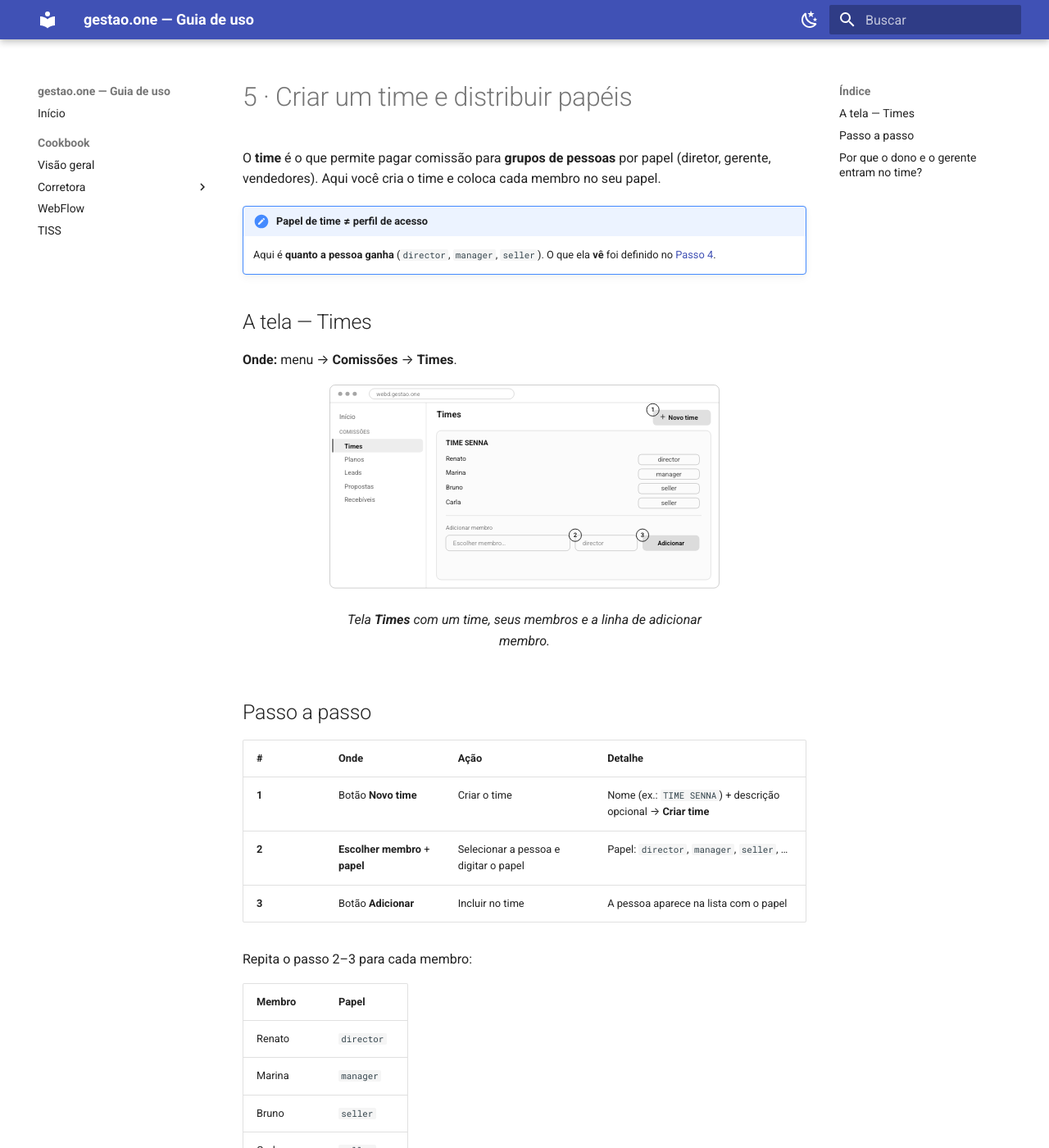
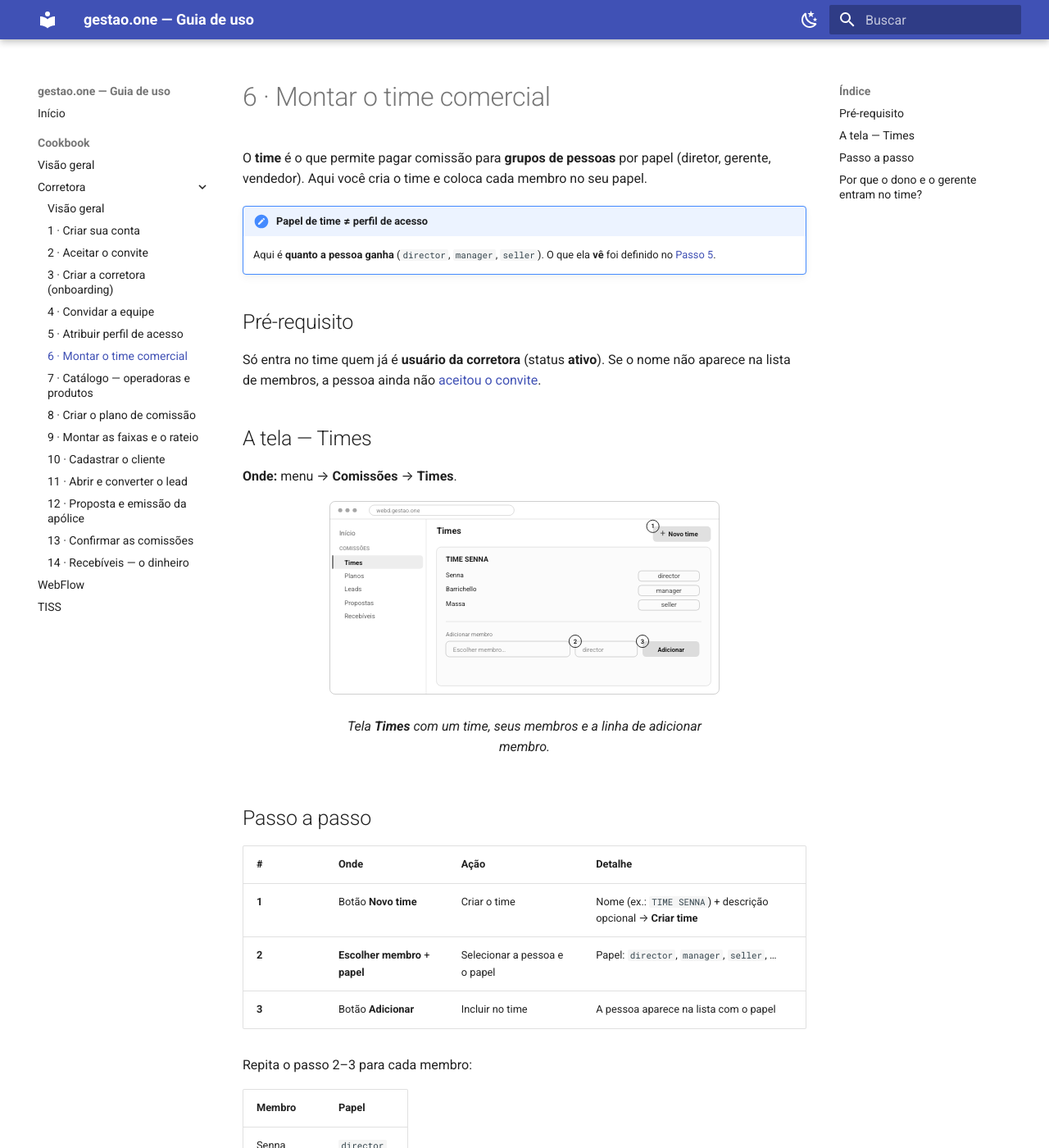
Before and after one commit to renatofagalde/wiki-gestao-one, an MkDocs documentation site: the page built from docs/cookbook/corretora/06-time.md, in a window 1280 px wide and 1400 px high. Shown: the whole window at 82% size. Built offline with MkDocs 1.6.1 and Material for MkDocs 9.7.7, drawn with Linux system fonts in a browser that asks for light colours; some of the changed text lies outside the part shown.

Commit message:
Renumber sales-team page to step 6

```diff
--- a/docs/cookbook/corretora/05-time.md
+++ b/docs/cookbook/corretora/06-time.md
@@ -1,28 +1,33 @@
-# 5 · Criar um time e distribuir papéis
+# 6 · Montar o time comercial
 
 O **time** é o que permite pagar comissão para **grupos de pessoas** por papel
-(diretor, gerente, vendedores). Aqui você cria o time e coloca cada membro no seu
+(diretor, gerente, vendedor). Aqui você cria o time e coloca cada membro no seu
 papel.
 
 !!! note "Papel de time ≠ perfil de acesso"
     Aqui é **quanto a pessoa ganha** (`director`, `manager`, `seller`). O que ela
-    **vê** foi definido no [Passo 4](04-perfil-acesso.md).
+    **vê** foi definido no [Passo 5](05-perfil-acesso.md).
+
+## Pré-requisito
+
+Só entra no time quem já é **usuário da corretora** (status **ativo**). Se o nome
+não aparece na lista de membros, a pessoa ainda não [aceitou o convite](02-aceitar-convite.md).
 
 ## A tela — Times
 
 **Onde:** menu → **Comissões** → **Times**.
 
 <figure>
-<svg xmlns="http://www.w3.org/2000/svg" viewBox="0 0 760 400" role="img"
+<svg xmlns="http://www.w3.org/2000/svg" viewBox="0 0 760 380" role="img"
      aria-label="Tela Times com um time e seus membros, e a linha de adicionar membro"
      style="width:100%;height:auto;color:var(--md-default-fg-color);font-family:var(--md-text-font-family,system-ui,sans-serif)">
-  <rect x="4" y="4" width="752" height="392" rx="10" fill="none" stroke="currentColor" stroke-opacity="0.35"/>
+  <rect x="4" y="4" width="752" height="372" rx="10" fill="none" stroke="currentColor" stroke-opacity="0.35"/>
   <line x1="4" y1="38" x2="756" y2="38" stroke="currentColor" stroke-opacity="0.2"/>
   <circle cx="24" cy="21" r="4" fill="currentColor" fill-opacity="0.4"/><circle cx="38" cy="21" r="4" fill="currentColor" fill-opacity="0.4"/><circle cx="52" cy="21" r="4" fill="currentColor" fill-opacity="0.4"/>
   <rect x="80" y="11" width="280" height="20" rx="10" fill="none" stroke="currentColor" stroke-opacity="0.25"/>
   <text x="94" y="25" font-size="11" fill="currentColor" fill-opacity="0.55">webd.gestao.one</text>
 
-  <line x1="190" y1="38" x2="190" y2="396" stroke="currentColor" stroke-opacity="0.15"/>
+  <line x1="190" y1="38" x2="190" y2="376" stroke="currentColor" stroke-opacity="0.15"/>
   <text x="22" y="70" font-size="13" fill="currentColor" fill-opacity="0.7">Início</text>
   <text x="22" y="98" font-size="10.5" font-weight="700" fill="currentColor" fill-opacity="0.45">COMISSÕES</text>
   <rect x="8" y="108" width="176" height="26" rx="6" fill="currentColor" fill-opacity="0.08"/><rect x="8" y="108" width="3" height="26" fill="currentColor" fill-opacity="0.55"/>
@@ -38,31 +43,29 @@
   <text x="658" y="71" font-size="12.5" font-weight="600" fill="currentColor">Novo time</text>
 
   <!-- card do time -->
-  <rect x="210" y="92" width="530" height="288" rx="9" fill="currentColor" fill-opacity="0.02" stroke="currentColor" stroke-opacity="0.2"/>
+  <rect x="210" y="92" width="530" height="268" rx="9" fill="currentColor" fill-opacity="0.02" stroke="currentColor" stroke-opacity="0.2"/>
   <text x="228" y="120" font-size="14" font-weight="700" fill="currentColor">TIME SENNA</text>
 
   <!-- membros -->
   <g font-size="12.5">
-    <text x="228" y="150" fill="currentColor">Renato</text>
+    <text x="228" y="150" fill="currentColor">Senna</text>
     <rect x="600" y="138" width="118" height="20" rx="6" fill="none" stroke="currentColor" stroke-opacity="0.3"/><text x="659" y="152" fill="currentColor" fill-opacity="0.8" text-anchor="middle">director</text>
-    <text x="228" y="178" fill="currentColor">Marina</text>
+    <text x="228" y="178" fill="currentColor">Barrichello</text>
     <rect x="600" y="166" width="118" height="20" rx="6" fill="none" stroke="currentColor" stroke-opacity="0.3"/><text x="659" y="180" fill="currentColor" fill-opacity="0.8" text-anchor="middle">manager</text>
-    <text x="228" y="206" fill="currentColor">Bruno</text>
+    <text x="228" y="206" fill="currentColor">Massa</text>
     <rect x="600" y="194" width="118" height="20" rx="6" fill="none" stroke="currentColor" stroke-opacity="0.3"/><text x="659" y="208" fill="currentColor" fill-opacity="0.8" text-anchor="middle">seller</text>
-    <text x="228" y="234" fill="currentColor">Carla</text>
-    <rect x="600" y="222" width="118" height="20" rx="6" fill="none" stroke="currentColor" stroke-opacity="0.3"/><text x="659" y="236" fill="currentColor" fill-opacity="0.8" text-anchor="middle">seller</text>
   </g>
 
-  <line x1="228" y1="256" x2="722" y2="256" stroke="currentColor" stroke-opacity="0.15"/>
-  <text x="228" y="284" font-size="11" fill="currentColor" fill-opacity="0.6">Adicionar membro</text>
-  <rect x="228" y="294" width="240" height="30" rx="7" fill="none" stroke="currentColor" stroke-opacity="0.3"/><text x="242" y="314" font-size="12" fill="currentColor" fill-opacity="0.5">Escolher membro…</text>
-  <rect x="478" y="294" width="120" height="30" rx="7" fill="none" stroke="currentColor" stroke-opacity="0.3"/><text x="492" y="314" font-size="12" fill="currentColor" fill-opacity="0.5">director</text>
-  <rect x="608" y="294" width="110" height="30" rx="7" fill="currentColor" fill-opacity="0.14"/><text x="663" y="314" font-size="12" font-weight="600" fill="currentColor" text-anchor="middle">Adicionar</text>
+  <line x1="228" y1="236" x2="722" y2="236" stroke="currentColor" stroke-opacity="0.15"/>
+  <text x="228" y="264" font-size="11" fill="currentColor" fill-opacity="0.6">Adicionar membro</text>
+  <rect x="228" y="274" width="240" height="30" rx="7" fill="none" stroke="currentColor" stroke-opacity="0.3"/><text x="242" y="294" font-size="12" fill="currentColor" fill-opacity="0.5">Escolher membro…</text>
+  <rect x="478" y="274" width="120" height="30" rx="7" fill="none" stroke="currentColor" stroke-opacity="0.3"/><text x="492" y="294" font-size="12" fill="currentColor" fill-opacity="0.5">director</text>
+  <rect x="608" y="274" width="110" height="30" rx="7" fill="currentColor" fill-opacity="0.14"/><text x="663" y="294" font-size="12" font-weight="600" fill="currentColor" text-anchor="middle">Adicionar</text>
 
   <g font-size="12" font-weight="700" text-anchor="middle">
     <circle cx="628" cy="52" r="12" fill="none" stroke="currentColor" stroke-width="1.5"/><text x="628" y="56" fill="currentColor">1</text>
-    <circle cx="478" cy="294" r="12" fill="none" stroke="currentColor" stroke-width="1.5"/><text x="478" y="298" fill="currentColor">2</text>
-    <circle cx="608" cy="294" r="12" fill="none" stroke="currentColor" stroke-width="1.5"/><text x="608" y="298" fill="currentColor">3</text>
+    <circle cx="478" cy="274" r="12" fill="none" stroke="currentColor" stroke-width="1.5"/><text x="478" y="278" fill="currentColor">2</text>
+    <circle cx="608" cy="274" r="12" fill="none" stroke="currentColor" stroke-width="1.5"/><text x="608" y="278" fill="currentColor">3</text>
   </g>
 </svg>
 <figcaption>Tela <strong>Times</strong> com um time, seus membros e a linha de adicionar membro.</figcaption>
@@ -73,17 +76,16 @@
 | # | Onde | Ação | Detalhe |
 | --- | --- | --- | --- |
 | **1** | Botão **Novo time** | Criar o time | Nome (ex.: `TIME SENNA`) + descrição opcional → **Criar time** |
-| **2** | **Escolher membro** + **papel** | Selecionar a pessoa e digitar o papel | Papel: `director`, `manager`, `seller`, … |
+| **2** | **Escolher membro** + **papel** | Selecionar a pessoa e o papel | Papel: `director`, `manager`, `seller`, … |
 | **3** | Botão **Adicionar** | Incluir no time | A pessoa aparece na lista com o papel |
 
 Repita o passo 2–3 para cada membro:
 
 | Membro | Papel |
 | --- | --- |
-| Renato | `director` |
-| Marina | `manager` |
-| Bruno | `seller` |
-| Carla | `seller` |
+| Senna | `director` |
+| Barrichello | `manager` |
+| Massa | `seller` |
 
 ## Por que o dono e o gerente entram no time?
 
@@ -96,13 +98,14 @@
 | **Papel de time** | todos que têm aquele papel no time |
 
 Para pagar **uma pessoa específica**, ela precisa de um **papel que só ela tem** —
-o `director` é o "grupo de um" do dono; o `manager`, o da gerente.
+o `director` é o "grupo de um" do dono (Senna); o `manager`, o da gerente
+(Barrichello).
 
 !!! warning "Pegadinha silenciosa"
     Se o plano tem uma linha para `director` e **ninguém** no time tem esse papel,
     aquele pedaço **distribui zero, sem erro**. Monte o time **antes** do plano.
 
 !!! success "Checkpoint"
-    O time mostra os 4 membros, com os 4 papéis preenchidos.
+    O time mostra os 3 membros, com os 3 papéis preenchidos.
 
-→ Próximo: [O plano de comissionamento](06-plano.md)
+→ Próximo: [7 · Catálogo — operadoras e produtos](07-operadoras.md)
```
